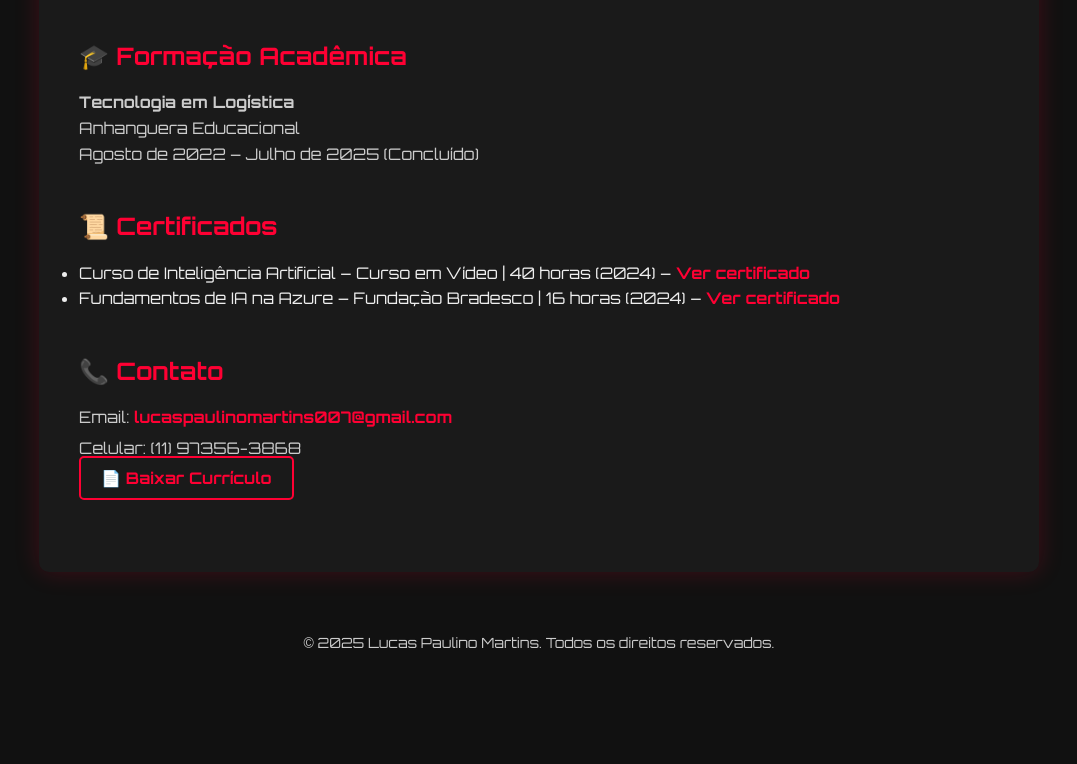
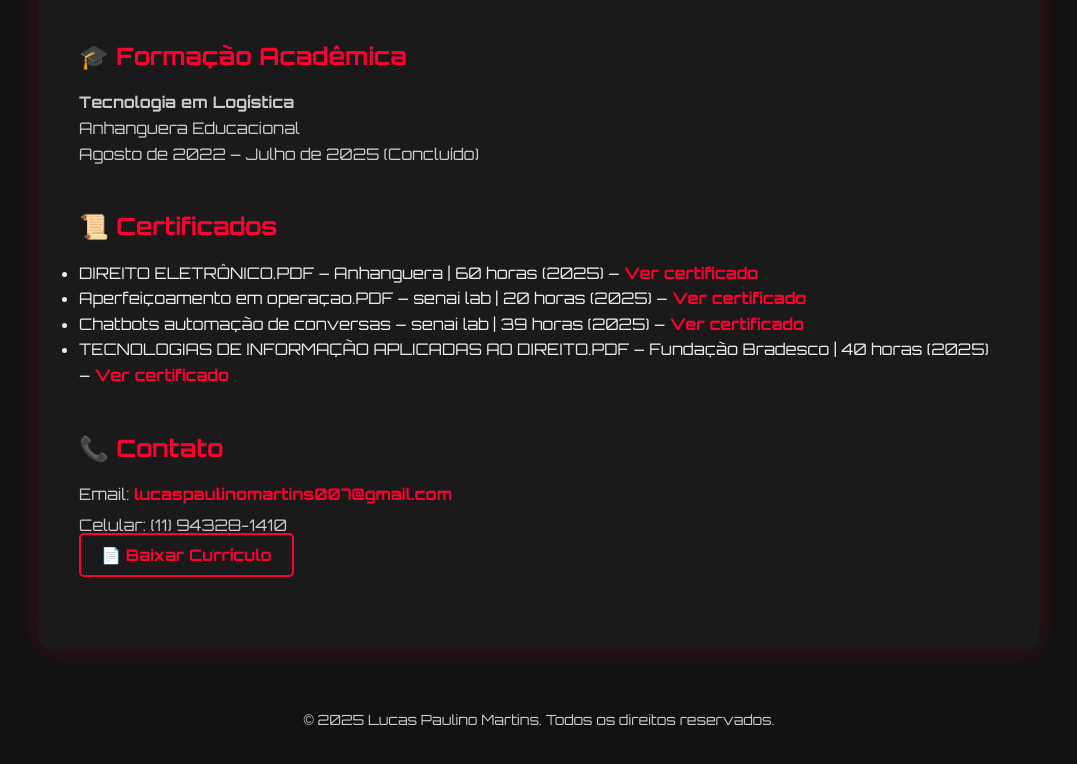
Before and after one commit to lucasghostn/portifolio, a plain HTML site: page index.html in a window 1280 px wide. Shown: the part 991-1755 px from the top of the page, without its empty margins (101-1178 px from the left). Before the commit the page ends 1680 px from the top, so only its background shows below. Drawn offline with Linux system fonts and the light colour scheme.

Commit message:
Update index.html

```diff
--- a/index.html
+++ b/index.html
@@ -67,8 +67,10 @@
     <section>
       <h2>📜 Certificados</h2>
       <ul>
-        <li>Curso de Inteligência Artificial – Curso em Vídeo | 40 horas (2024) – <a href="#">Ver certificado</a></li>
-        <li>Fundamentos de IA na Azure – Fundação Bradesco | 16 horas (2024) – <a href="#">Ver certificado</a></li>
+        <li>DIREITO ELETRÔNICO.PDF – Anhanguera | 60 horas (2025) – <a href="#">Ver certificado</a></li>
+        <li>Aperfeiçoamento em operaçao.PDF – senai lab | 20 horas (2025) – <a href="#">Ver certificado</a></li>
+        <li>Chatbots automação de conversas – senai lab | 39 horas (2025) – <a href="#">Ver certificado</a></li>
+        <li>TECNOLOGIAS DE INFORMAÇÃO APLICADAS AO DIREITO.PDF – Fundação Bradesco | 40 horas (2025) – <a href="#">Ver certificado</a></li>
       </ul>
     </section>
 
@@ -77,7 +79,7 @@
       <h2>📞 Contato</h2>
       <div class="contact-info">
         <p>Email: <a href="mailto:lucaspaulinomartins007@gmail.com">lucaspaulinomartins007@gmail.com</a></p>
-        <p>Celular: (11) 97356-3868</p>
+        <p>Celular: (11) 94328-1410</p>
         <a class="button" href="#">📄 Baixar Currículo</a>
       </div>
     </section>
```
